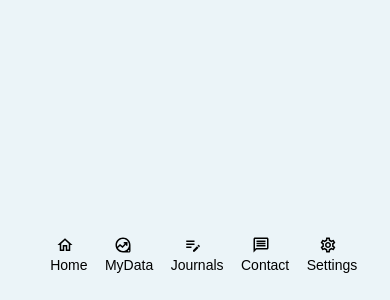
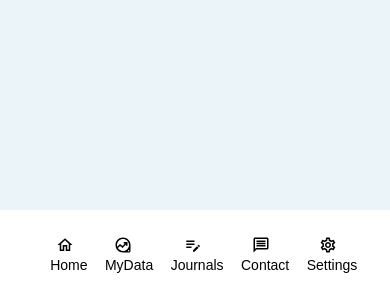
Before and after one commit to Chr728/Compass, a Next.js app in the folder compass/: page /tpage in a window 390 px wide. Shown: the part 544-844 px from the top of the page. Built offline with nearby package versions, Linux system fonts and the light colour scheme.

Commit message:
#25  adding white surrounding for mobile menu

```diff
--- a/compass/app/components/Menu.tsx
+++ b/compass/app/components/Menu.tsx
@@ -6,7 +6,7 @@ import {CSSProperties} from 'react'
 
 const Navbar = () => {
   return (
-    <nav className="bg-blue-500  fixed bottom-0 left-0 w-full md:w-72 lg:w-80 md:left-0 md:h-full md:flex md:flex-col md:rounded-3xl md:bg-white md:justify-start md:items-start">
+    <nav className="bg-blue-500  fixed bottom-0 left-0 w-full md:w-72 lg:w-80 md:left-0 md:h-full md:flex md:flex-col md:rounded-3xl bg-white md:justify-start md:items-start">
       <div className="text-black text-[14px] md:text-[16px]  md:font-sans  text-center p-6">
         <ul className="flex justify-around md:flex-col md:justify-start md:items-start">
         <li className="md:ml-0 md:mb-4 md:mt-2 flex items-center">
```
